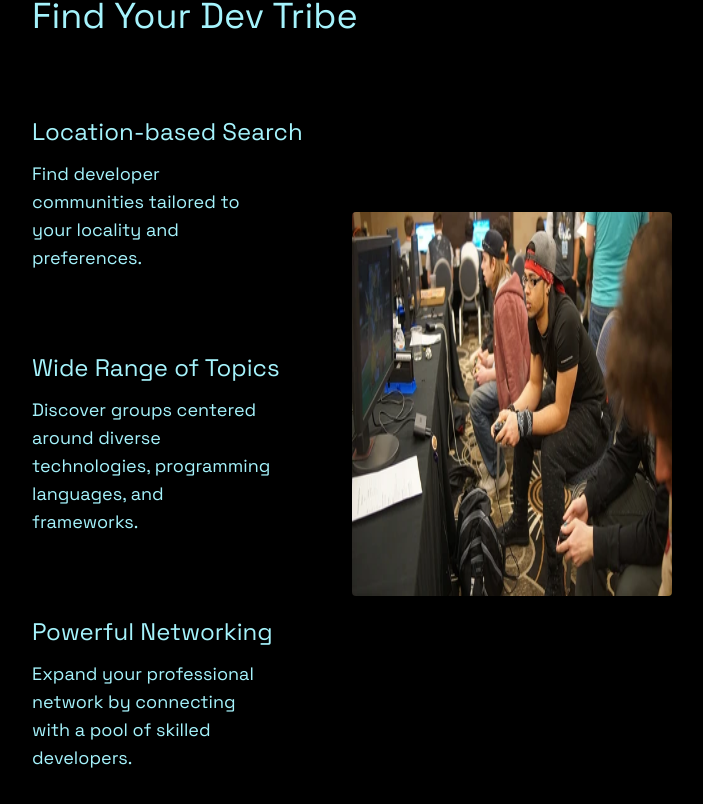
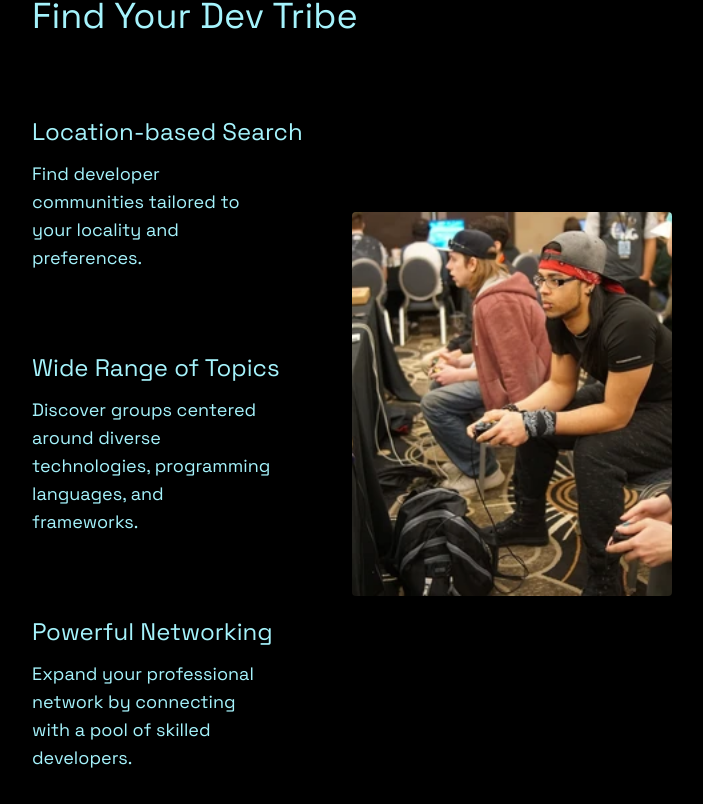
Before and after one commit to Trend20/Dev-Ring, a React (Create React App) app: page / in a window 1280 px wide. Shown: the part 1892-2696 px from the top of the page, without its empty margins (288-991 px from the left). Built offline with nearby package versions, Linux system fonts and the light colour scheme; the HTML template or start-up script is replaced by a standard one.

Commit message:
adding the features section

```diff
--- a/src/components/Features.tsx
+++ b/src/components/Features.tsx
@@ -36,7 +36,7 @@ const Features = () => {
           }
         </div>
        <div className="flex w-1/2 h-auto justify-center items-center">
-        <img src={featureImg} alt="feature" className='rounded h-96'/>
+        <img src={featureImg} alt="feature" className='rounded h-96 object-cover'/>
        </div>
       </div>
     </div>
```
